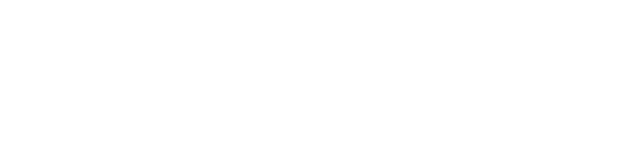
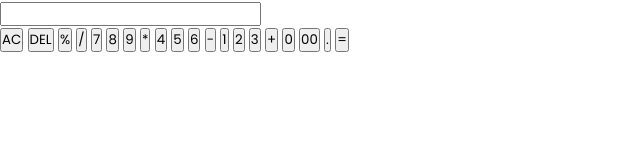
Before and after one commit to ramonryon/calculatorjs, a plain HTML site: page index.html in a window 1280 px wide. Shown: the whole page, without its empty margins (0-640 px from the left). Drawn offline with Linux system fonts and the light colour scheme.

Commit message:
Structure HTML

```diff
--- /dev/null
+++ b/assets/css/style.css
@@ -0,0 +1,9 @@
+
+@import url('https://fonts.googleapis.com/css2?family=Poppins:wght@300;400;700&display=swap');
+
+*{
+    margin: 0;
+    padding: 0;
+    box-sizing: border-box;
+    font-family: "Poppins", sans-serif;
+}
--- a/index.html
+++ b/index.html
@@ -4,11 +4,37 @@
 <head>
     <meta charset="UTF-8">
     <meta name="viewport" content="width=device-width, initial-scale=1.0">
-    <title>Calculator JS</title>
+    <title>Calculator in HTML CSS & Javascript</title>
+    <link rel="stylesheet" href="assets/css/style.css">
 </head>
 
 <body>
+    <div class="container">
+        <input type="text" class="display">
 
+        <div class="buttons">
+            <button data-value="AC">AC</button>
+            <button data-value="DEL">DEL</button>
+            <button data-value="%">%</button>
+            <button data-value="/">/</button>
+            <button data-value="7">7</button>
+            <button data-value="8">8</button>
+            <button data-value="9">9</button>
+            <button data-value="*">*</button>
+            <button data-value="4">4</button>
+            <button data-value="5">5</button>
+            <button data-value="6">6</button>
+            <button data-value="-">-</button>
+            <button data-value="1">1</button>
+            <button data-value="2">2</button>
+            <button data-value="3">3</button>
+            <button data-value="+">+</button>
+            <button data-value="0">0</button>
+            <button data-value="00">00</button>
+            <button data-value=".">.</button>
+            <button data-value="=">=</button>
+        </div>
+    </div>
 </body>
 
 </html>
```
Also changed, not shown: assets/js/script.js (added).
